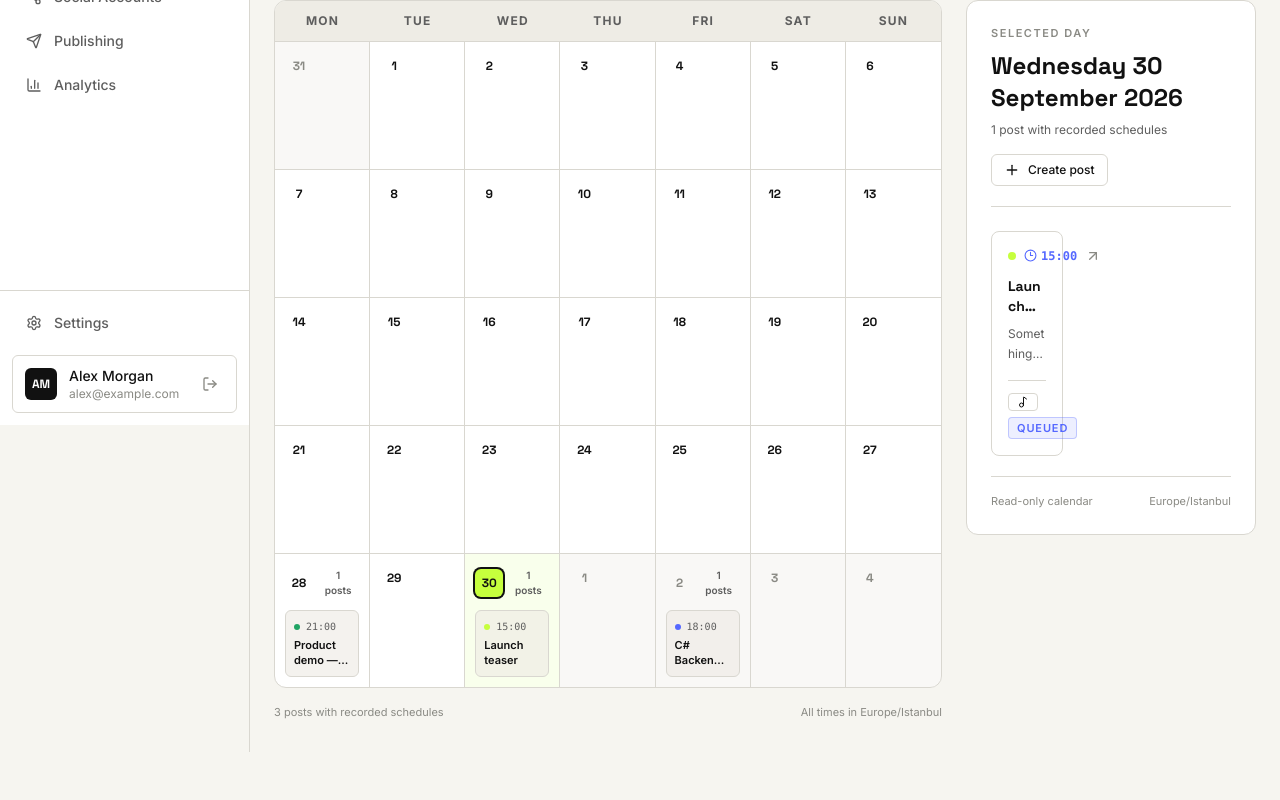
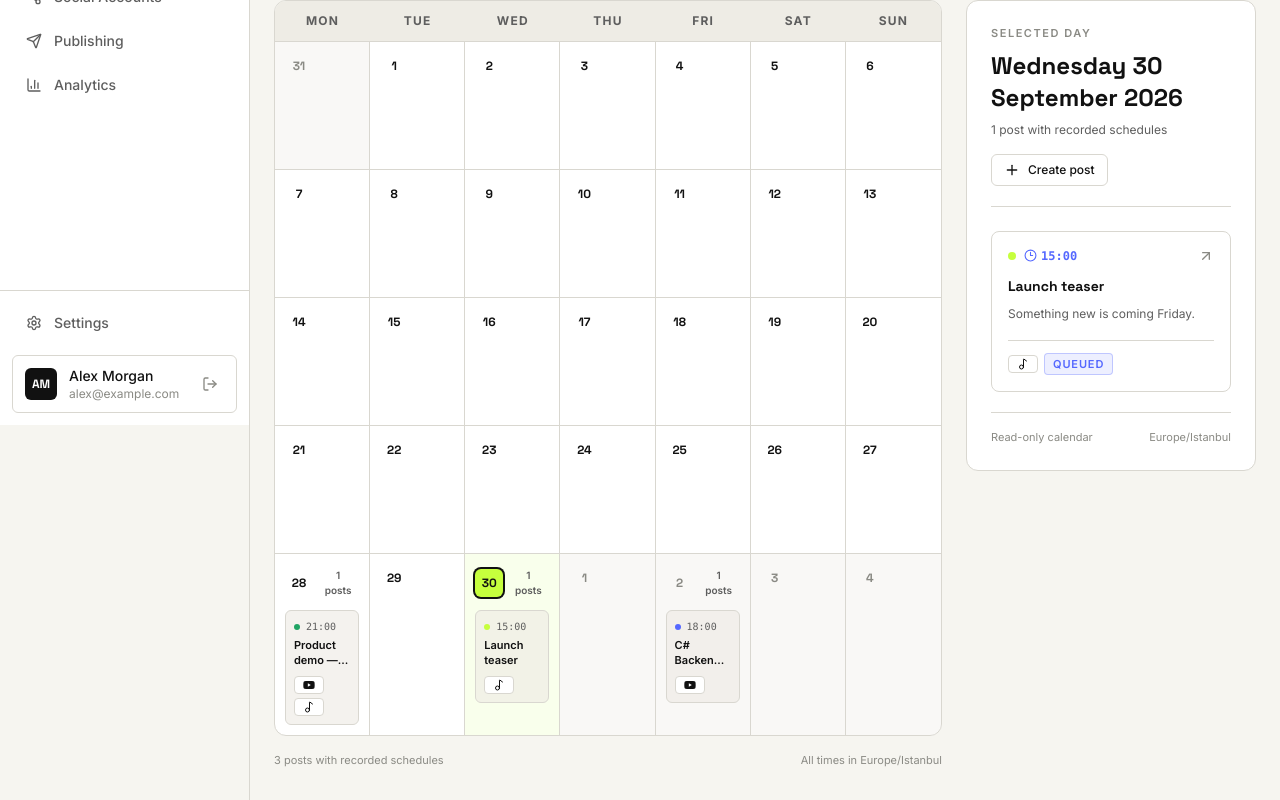
Before and after one commit to frhandev/social-media-automation, a Next.js app in the folder frontend/: page /calendar in a window 1280 px wide. Shown: the part 375-1175 px from the top of the page. Before the commit the page ends 1127 px from the top, so only its background shows below. Built offline with nearby package versions, Linux system fonts and the light colour scheme.

Commit message:
fix(calendar): correct agenda layout and today initialization

```diff
--- a/frontend/src/app/(app)/calendar/page.tsx
+++ b/frontend/src/app/(app)/calendar/page.tsx
@@ -1,5 +1,7 @@
 import CalendarPage from "@/components/Calendar/CalendarPage";
 import { getIstanbulTodayKey } from "@/lib/calendar";
+
+export const dynamic = "force-dynamic";
 
 export default function Calendar() {
   const initialTodayKey = getIstanbulTodayKey();
--- a/frontend/src/components/Calendar/CalendarAgenda.tsx
+++ b/frontend/src/components/Calendar/CalendarAgenda.tsx
@@ -44,7 +44,7 @@ export default function CalendarAgenda({ selectedDate, events }: Props) {
         </div>
 
         {selectedDate && events.length > 0 ? (
-          <div className="grid gap-3 sm:grid-cols-2 xl:grid-cols-3 2xl:grid-cols-1">
+          <div className="grid gap-3 sm:grid-cols-2 xl:grid-cols-1">
             {events.map((post) => (
               <CalendarEvent key={post.id} post={post} />
             ))}
--- a/frontend/src/components/Calendar/CalendarEvent.tsx
+++ b/frontend/src/components/Calendar/CalendarEvent.tsx
@@ -50,9 +50,19 @@ export default function CalendarEvent({ post, compact = false }: Props) {
           </span>
         </div>
 
-        <p className="mt-1 line-clamp-2 break-words text-[11px] font-semibold leading-[1.35] text-foreground">
+        <p className="mt-1 line-clamp-2 wrap-break-word text-[11px] font-semibold leading-[1.35] text-foreground">
           {post.title}
         </p>
+
+        <div className="mt-2 flex flex-wrap items-center gap-1">
+          {post.platforms.map((platform) => (
+            <PlatformBadge
+              key={platform}
+              platform={platform}
+              showLabel={false}
+            />
+          ))}
+        </div>
       </Link>
     );
   }
@@ -81,12 +91,12 @@ export default function CalendarEvent({ post, compact = false }: Props) {
           />
         </div>
 
-        <h3 className="line-clamp-2 break-words font-display text-sm font-bold leading-5">
+        <h3 className="line-clamp-2 wrap-break-word font-display text-sm font-bold leading-5">
           {post.title}
         </h3>
 
         {post.excerpt && (
-          <p className="mt-2 line-clamp-2 break-words text-xs leading-5 text-muted-foreground">
+          <p className="mt-2 line-clamp-2 wrap-break-word text-xs leading-5 text-muted-foreground">
             {post.excerpt}
           </p>
         )}
```
